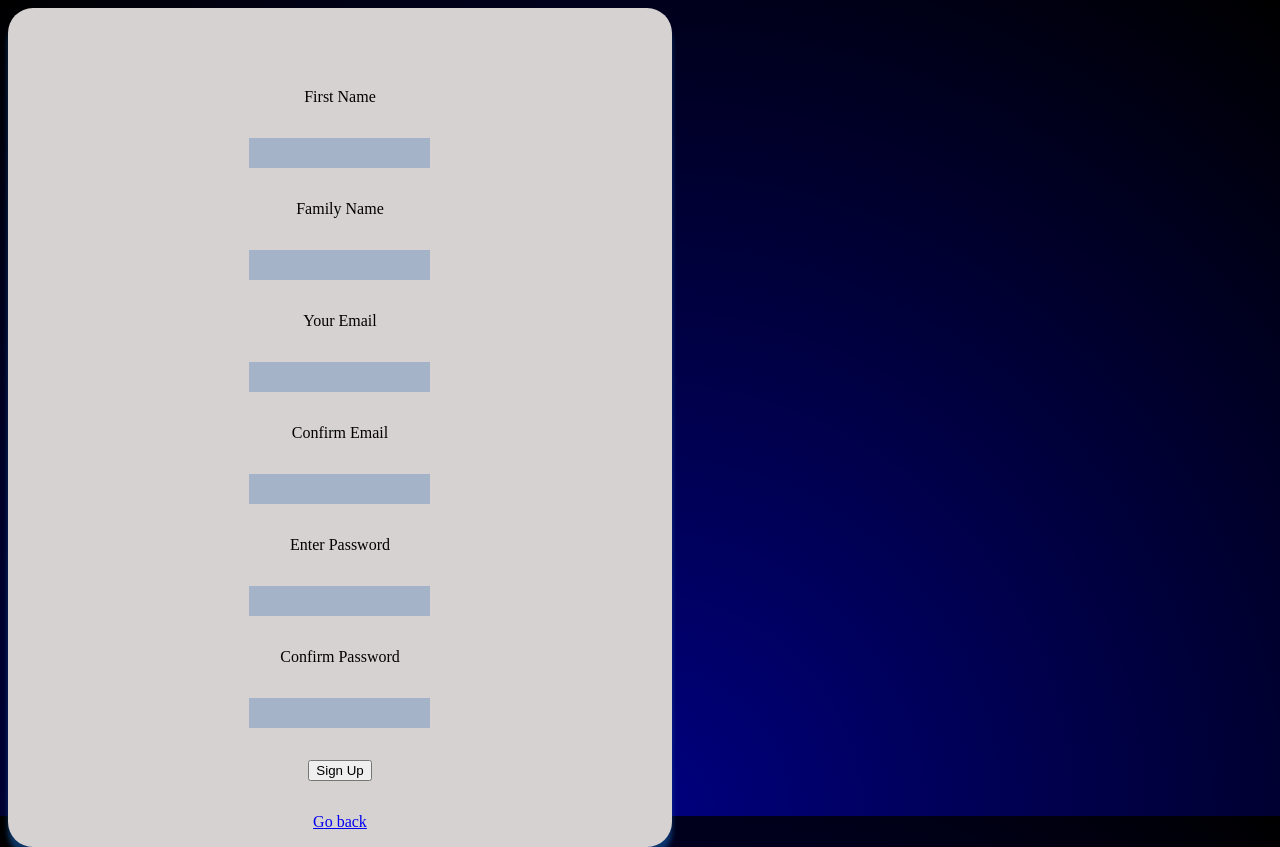
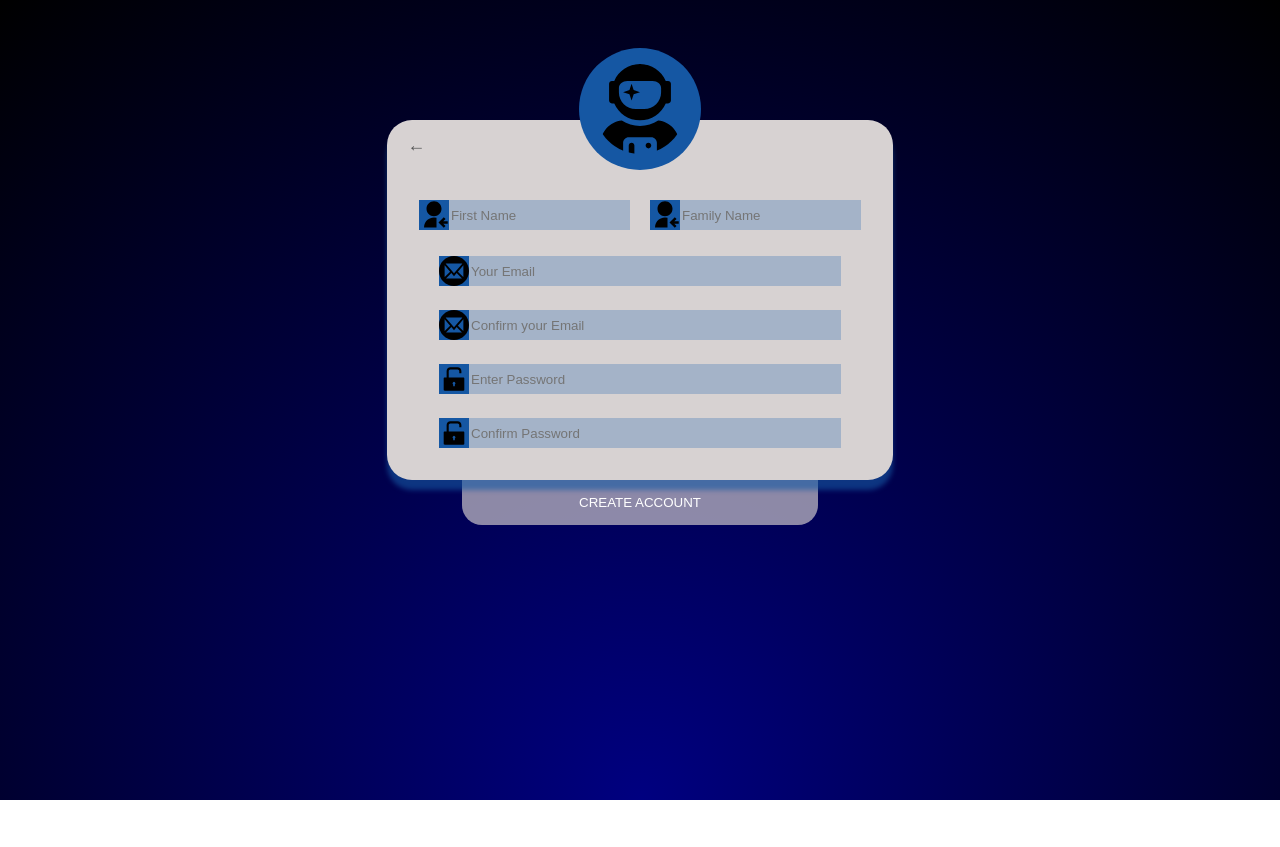
Before and after one commit to FlorianAutricque/exercise, a React (Vite) app in the folder 01 React form/: page /signup in a window 1280 px wide. After the commit the page ends 800 px from the top, so only its background shows below. Built offline with nearby package versions, Linux system fonts and the light colour scheme.

Commit message:
form stylig and sign up

```diff
--- a/01 React form/src/components/SignInForm.jsx
+++ b/01 React form/src/components/SignInForm.jsx
@@ -28,6 +28,7 @@ function SignInForm() {
   }
 
   return (
+    <div id="background-wrapper">
       <div>
         {show ? (
           <>
@@ -96,6 +97,7 @@ function SignInForm() {
           </>
         )}
       </div>
+    </div>
   );
 }
 
--- a/01 React form/src/components/SignInForm.module.css
+++ b/01 React form/src/components/SignInForm.module.css
@@ -78,7 +78,7 @@ input {
 }
 
 .signButton:focus {
-  outline: 2px solid #007bff; /* Add a blue outline when focused */
+  outline: 2px solid #007bff;
 }
 
 .signButton:hover {
--- a/01 React form/src/components/SignUpForm.jsx
+++ b/01 React form/src/components/SignUpForm.jsx
@@ -1,6 +1,13 @@
 import { Link, useNavigate } from "react-router-dom";
 import styles from "./SignUpForm.module.css";
 import { useEffect, useState } from "react";
+
+import { RiUserReceivedFill } from "react-icons/ri";
+import { RiUserUnfollowFill } from "react-icons/ri";
+import { MdError } from "react-icons/md";
+import { ImMail4 } from "react-icons/im";
+import { AiFillUnlock } from "react-icons/ai";
+import { FaUserAstronaut } from "react-icons/fa";
 
 function SignUpForm() {
   const [name, setName] = useState("");
@@ -44,12 +51,14 @@ function SignUpForm() {
 
   function handleSubmit(event) {
     event.preventDefault();
+    console.log("password:", password);
+    console.log("confirmPassword:", confirmPassword);
 
     if (name === "") {
-      setErrorName("Fill this field with your first name");
+      setErrorName("Add your first name");
     }
     if (familyName === "") {
-      setErrorFamilyName("Fill this field with your family name");
+      setErrorFamilyName("Add your family name");
     }
     if (email === "") {
       setErrorEmail("Fill this field with your email");
@@ -64,18 +73,16 @@ function SignUpForm() {
       return;
     }
     if (password === "" || password.length < 6) {
-      setErrorPassword(
-        "Fill this field with a password and make sure it's at least 6 characters long"
-      );
+      setErrorPassword("Password should be at least 6 characters long");
       return;
     }
     if (confirmPassword === "") {
       setErrorConfirmedPassword(
-        "Fill this field with a password and make sure both passwords match "
+        "Password should be at least 6 characters long"
       );
     }
     if (confirmPassword !== password) {
-      setErrorConfirmedPassword("Password don't match");
+      setErrorConfirmedPassword("Passwords don't match");
       return;
     }
 
@@ -89,83 +96,146 @@ function SignUpForm() {
   }
 
   return (
-    <>
+    <div id="background-wrapper">
+      <div className={styles.mainContainer}>
+        <FaUserAstronaut size={90} className={styles.mainIcon} />
         <div className={styles.secondaryContainer}>
-        <form className={styles.formContainer} onSubmit={handleSubmit}>
-          <label htmlFor="firstName">First Name</label>
+          <form className={styles.formContainer}>
+            <Link to="/" className={styles.arrowBack}>
+              &larr;
+            </Link>
+            <div className={styles.firstnameFullname}>
+              <span>
+                <label htmlFor="firstName" className={styles.icons}>
+                  {errorName ? (
+                    <RiUserUnfollowFill size={30} />
+                  ) : (
+                    <RiUserReceivedFill size={30} />
+                  )}
+                </label>
                 <input
                   type="text"
                   value={name}
                   onChange={e => {
                     setName(e.target.value);
                   }}
+                  placeholder="First Name"
                 />
-          {errorName && <p className={styles.errormessage}>{errorName}</p>}
+              </span>
 
-          <label htmlFor="surname">Family Name</label>
+              <span>
+                <label htmlFor="surname" className={styles.icons}>
+                  {errorFamilyName ? (
+                    <RiUserUnfollowFill size={30} />
+                  ) : (
+                    <RiUserReceivedFill size={30} />
+                  )}
+                </label>
                 <input
                   type="text"
                   value={familyName}
                   onChange={e => {
                     setFamilyName(e.target.value);
                   }}
+                  placeholder="Family Name"
                 />
+              </span>
+            </div>
+
+            <div className={styles.firstnameFullname}>
+              {errorName && <p className={styles.errormessage}>{errorName}</p>}
               {errorFamilyName && (
                 <p className={styles.errormessage}>{errorFamilyName}</p>
               )}
+            </div>
 
-          <label htmlFor="email">Your Email</label>
+            <span>
+              <label htmlFor="email" className={styles.icons}>
+                {errorEmail ? <MdError size={30} /> : <ImMail4 size={30} />}
+              </label>
               <input
                 type="email"
                 value={email}
                 onChange={e => {
                   setEmail(e.target.value);
                 }}
+                placeholder="Your Email"
               />
+            </span>
             {errorEmail && <p className={styles.errormessage}>{errorEmail}</p>}
 
-          <label htmlFor="email">Confirm Email</label>
+            <span>
+              <label htmlFor="email" className={styles.icons}>
+                {errorConfirmedEmail ? (
+                  <MdError size={30} />
+                ) : (
+                  <ImMail4 size={30} />
+                )}
+              </label>
               <input
                 type="email"
                 value={confirmEmail}
                 onChange={e => {
                   setConfirmEmail(e.target.value);
                 }}
+                placeholder="Confirm your Email"
               />
+            </span>
             {errorConfirmedEmail && (
               <p className={styles.errormessage}>{errorConfirmedEmail}</p>
             )}
-
-          <label htmlFor="password">Enter Password</label>
+            <span>
+              <label htmlFor="password" className={styles.icons}>
+                {errorPassword ? (
+                  <MdError size={30} />
+                ) : (
+                  <AiFillUnlock size={30} />
+                )}
+              </label>
               <input
                 type="password"
                 value={password}
                 onChange={e => {
                   setPassword(e.target.value);
                 }}
+                placeholder="Enter Password"
               />
+            </span>
             {errorPassword && (
               <p className={styles.errormessage}>{errorPassword}</p>
             )}
 
-          <label htmlFor="password">Confirm Password</label>
+            <span>
+              <label htmlFor="password" className={styles.icons}>
+                {errorPassword ? (
+                  <MdError size={30} />
+                ) : (
+                  <AiFillUnlock size={30} />
+                )}
+              </label>
               <input
                 type="password"
                 value={confirmPassword}
                 onChange={e => {
                   setConfirmPassword(e.target.value);
                 }}
+                placeholder="Confirm Password"
               />
+            </span>
             {errorConfirmedPassword && (
               <p className={styles.errormessage}>{errorConfirmedPassword}</p>
             )}
-
-          <button type="submit">Sign Up</button>
-          <Link to="/">Go back</Link>
           </form>
         </div>
-      {show && <p className={styles.successMessage}>Success!</p>}
-    </>
+        <button
+          type="submit"
+          onClick={handleSubmit}
+          className={styles.signButton}
+        >
+          CREATE ACCOUNT
+        </button>
+      </div>
+    </div>
   );
 }
 
--- a/01 React form/src/components/SignUpForm.module.css
+++ b/01 React form/src/components/SignUpForm.module.css
@@ -1,19 +1,13 @@
-.errormessage {
-  color: red;
-  margin-top: 0;
-  margin-bottom: 0;
-}
-
-.successMessage {
-  position: fixed;
+.mainContainer {
+  display: flex;
+  justify-content: center;
+  align-items: center;
+  flex-direction: column;
+  /* position: absolute;
   top: 50%;
   left: 50%;
-  transform: translate(-50%, -50%);
-  color: black;
-  padding: 20px;
-  border: solid 1px black;
-  border-radius: 5px;
-  background-color: white;
+  transform: translate(-50%, -50%); */
+  margin: 3rem;
 }
 
 .secondaryContainer {
@@ -25,16 +19,146 @@
   align-items: center;
   justify-content: center;
   gap: 1rem;
-  width: 50%;
+  width: 40%;
   box-shadow: 0px 10px 5px #1557a39a;
+  padding-bottom: 2rem;
+  position: relative;
+}
+
+.secondaryContainer span {
+  text-align: center;
+  display: flex;
+  justify-content: center;
+  align-items: center;
+  font-size: 12px;
+  white-space: nowrap;
+}
+
+.secondaryContainer input[type="checkbox"] {
+  transform: scale(0.8);
+  margin-right: 50px;
 }
 
 .formContainer {
   display: flex;
   flex-direction: column;
   align-items: center;
-  gap: 2rem;
+  gap: 1.5rem;
   margin: auto;
   width: 70%;
   margin-top: 4rem;
+  /* margin-bottom: 2rem; */
 }
+
+.formContainer > span > input {
+  width: 23rem;
+}
+
+.icons {
+  background-color: #1557a3;
+  display: flex;
+  align-items: center;
+  justify-content: center;
+}
+
+input {
+  height: 28px;
+  border: none;
+  background-color: #7495be82;
+  outline: none;
+}
+
+.signButton {
+  /* margin-top: 20rem; */
+  margin: auto;
+  width: 30%;
+  height: 45px;
+  border-radius: 0 0 20px 20px;
+  /* z-index: -1; */
+  background-color: rgba(215, 210, 210, 0.653);
+  color: white;
+  cursor: pointer;
+  border: none;
+  outline: none;
+}
+
+.signButton:focus {
+  outline: 2px solid #007bff;
+}
+
+.signButton:hover {
+  transform: scale(1.02);
+  transition: 300ms;
+}
+
+.mainIcon {
+  background-color: #1557a3;
+  border-radius: 50%;
+  padding: 1rem;
+  margin-bottom: -50px;
+  z-index: 1;
+}
+
+.sucessMessageLogin {
+  background-color: rgb(215, 210, 210);
+  border-radius: 25px;
+  padding: 1rem;
+  display: flex;
+  flex-direction: column;
+  align-items: center;
+  justify-content: center;
+  gap: 1rem;
+  width: 50%;
+
+  box-shadow: 0px 10px 5px #1557a39a;
+
+  position: absolute;
+  top: 50%;
+  left: 50%;
+  transform: translate(-50%, -50%);
+}
+
+.buttonGoBack {
+  width: 30%;
+  height: 45px;
+
+  background-color: #1557a39a;
+  border-radius: 10px;
+  color: white;
+  cursor: pointer;
+  border: none;
+  outline: none;
+}
+
+.buttonGoBack:hover {
+  transform: scale(1.02);
+  transition: 300ms;
+}
+
+.errormessage {
+  color: red;
+  margin-top: 0;
+  margin-bottom: 0;
+}
+
+.firstnameFullname {
+  display: flex;
+  gap: 20px;
+  margin-bottom: -11px;
+}
+
+.arrowBack {
+  color: #555;
+  text-decoration: none;
+  font-size: 18px;
+  position: absolute;
+  top: 15px;
+  left: 20px;
+  display: flex;
+  align-items: center;
+}
+
+.arrowBack:hover {
+  color: #000;
+  transform: scale(1.2);
+}
--- a/01 React form/src/index.css
+++ b/01 React form/src/index.css
@@ -1,5 +1,13 @@
+html,
 body {
+  height: 100vh;
+  margin: 0;
+  padding: 0;
+  overflow: hidden;
+}
+
+#background-wrapper {
   background: radial-gradient(circle at bottom, navy 0, black 100%);
   height: 100vh;
-  overflow: hidden;
+  overflow: auto;
 }
```
Also changed, not shown: 01 React form/src/components/SignUpForm.module copy.css (added, +118 -0 lines). Lines whose indentation alone changed are shown as unchanged.
